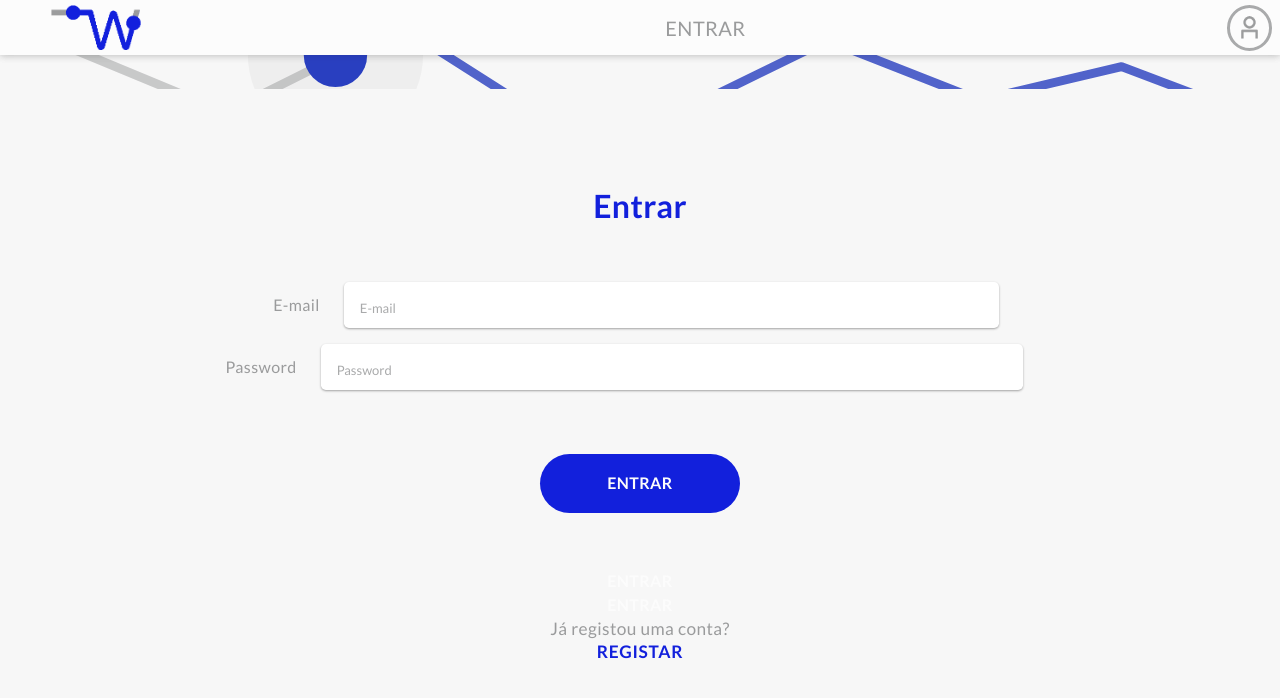
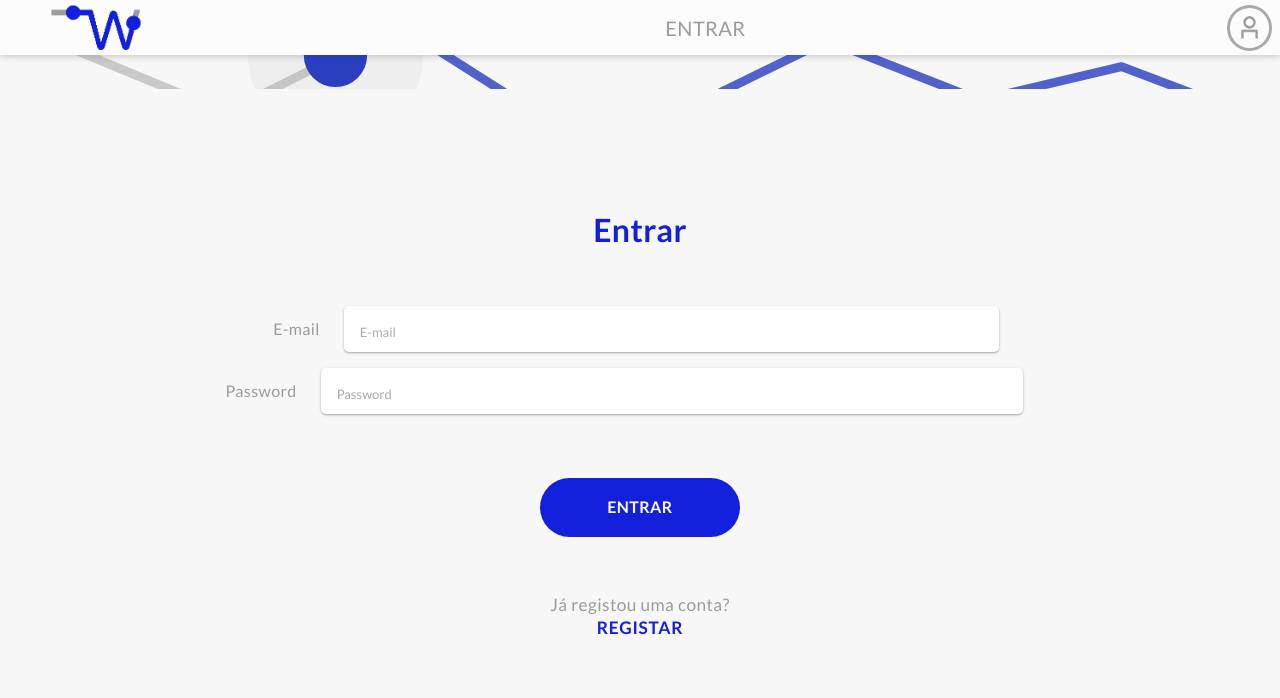
Before and after one commit to eleonorsilva96/ontheway-app, a React app: page /entrar in a window 1280 px wide. Shown: the top 698 px of the page. Built offline with nearby package versions, Linux system fonts and the light colour scheme.

Commit message:
delete links from Entrar.js

```diff
--- a/src/js/components/Entrar.js
+++ b/src/js/components/Entrar.js
@@ -34,15 +34,10 @@ class Entrar extends React.Component{
                             </div>
                             <div className="spacing-bottom spacing-top-b row justify-content-center align-self-center">
                                 <div className="m-2 row align-items-center primary-btn primary white-text pedido justify-content-center blue-btn">
-                                    <Link className="d-flex justify-content-center align-items-center link-no-decoration white-text text-uppercase font-weight-bold" to="/viagem/">Entrar</Link>
+                                    <Link className="d-flex justify-content-center align-items-center link-no-decoration white-text text-uppercase font-weight-bold" to="/home/">Entrar</Link>
                                 </div>
                             </div>
-                            <Link className="d-flex justify-content-center align-items-center link-no-decoration white-text text-uppercase font-weight-bold" to="/review/">Entrar</Link>
-
                         </form>
-
-                        <Link className="d-flex justify-content-center align-items-center link-no-decoration white-text text-uppercase font-weight-bold" to="/pagamento/">Entrar</Link>
-
 
                         <h5 className="font-size-entrar line-height-entrar text-center gray-text font-weight-normal h4">Já registou uma conta?<br/>
                             <span className="letter-spacing-entrar primary-text text-uppercase font-weight-bold"> <Link className="link-no-decoration" to="/registar/">Registar</Link></span>
```
